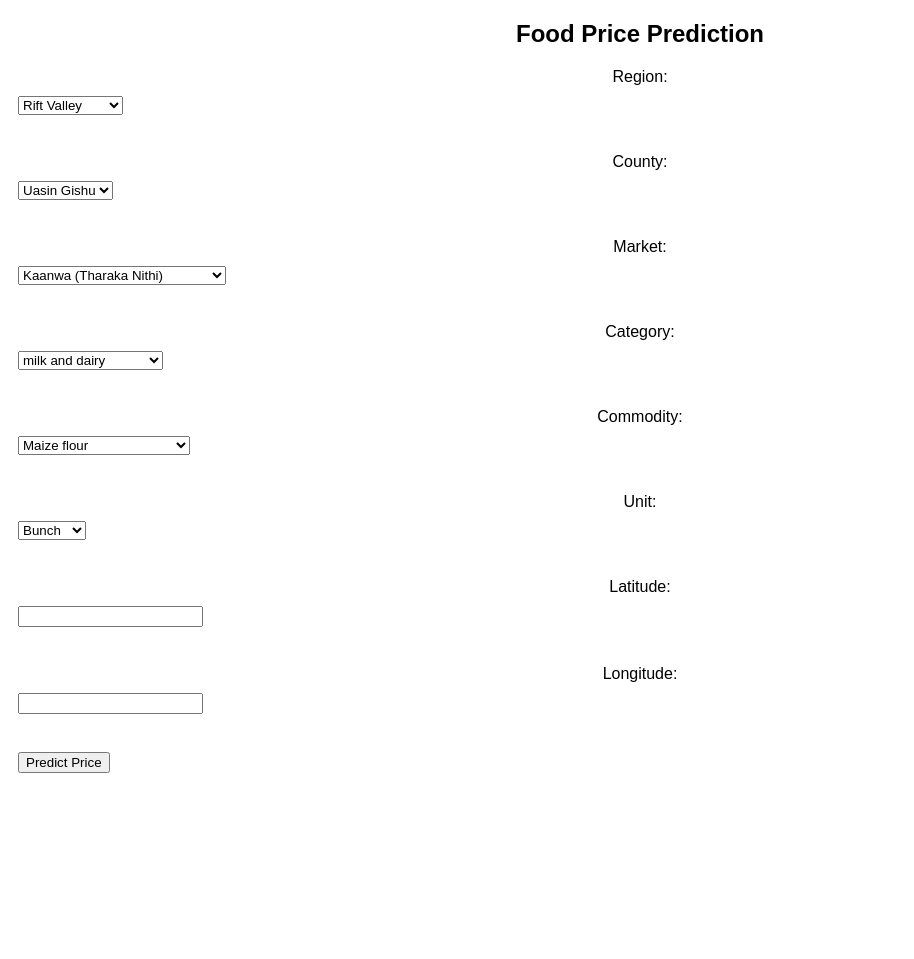
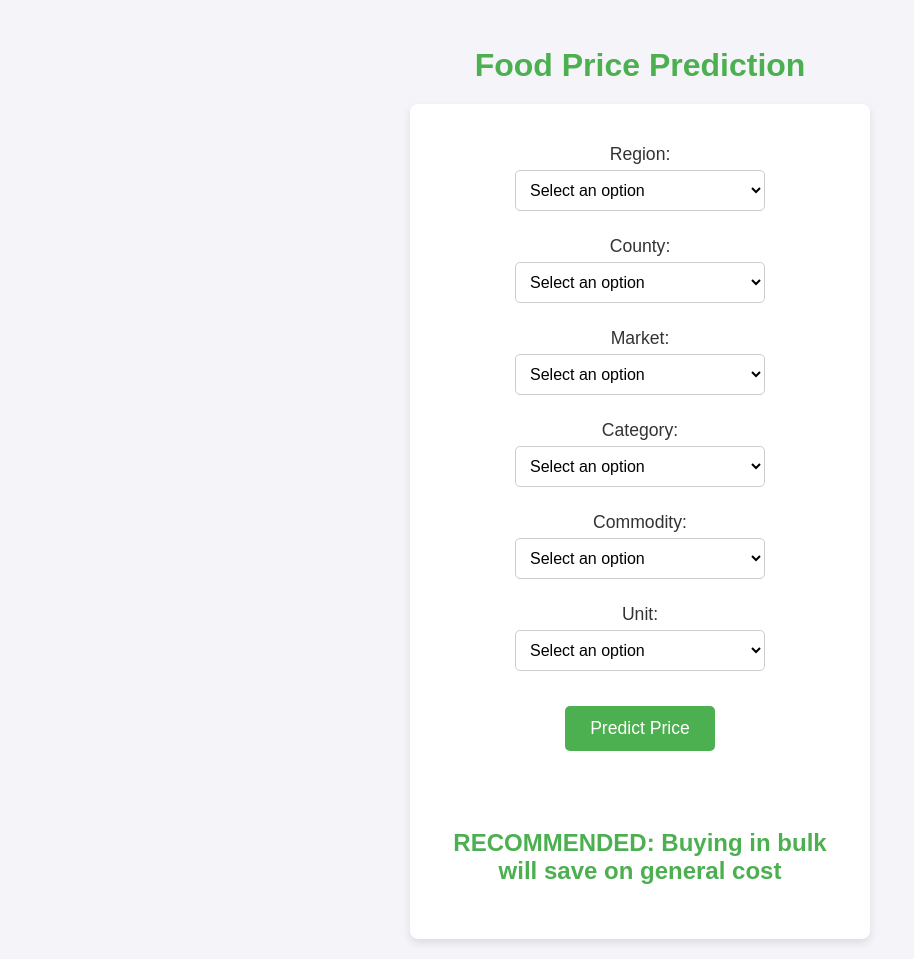
Before and after one commit to brc0d3s/Distributed-Food-Price-Prediction-for-Kenyan-Markets, a Flask app: page / in a window 1280 px wide. Shown: the whole page, without its empty margins (0-914 px from the left). Before the commit the page ends 773 px from the top, so only its background shows below. Run offline with Flask 3, Linux system fonts and the light colour scheme.

Commit message:
price prediction

```diff
--- a/app.py
+++ b/app.py
@@ -1,12 +1,9 @@
 from flask import Flask, render_template, request, jsonify
-from pyspark.ml.regression import GBTRegressionModel
-from pyspark.ml.feature import VectorAssembler
 from pyspark.ml import PipelineModel
-from pyspark.sql import SparkSession
+from pyspark.sql import SparkSession, Row
 
 app = Flask(__name__)
 
-# Dropdown data
 dropdown_data = {
     "region": ['Rift Valley', 'Eastern', 'North Eastern', 'Nyanza', 'Coast', 'Central', 'Nairobi'],
     "county": ['Uasin Gishu', 'Nakuru', 'Mandera', 'Kisumu', 'Marsabit', 'Wajir', 'Kajiado', 'Turkana', 'Mombasa', 'Kwale', 'Makueni', 'Meru South', 'Garissa', 'Nairobi', 'Isiolo', 'Kitui', 'Kilifi', 'Baringo', 'West Pokot', 'Nyeri', 'Machakos'],
@@ -20,14 +17,11 @@ dropdown_data = {
 def get_dropdown_data():
     return jsonify(dropdown_data)
 
-# Initialize Spark
+
 spark = SparkSession.builder.appName("FoodPricePrediction").getOrCreate()
 
-# Load the trained pipeline model
-model_path = "models/gbt_price_prediction_model"  # Ensure this path is correct
+model_path = "models/gbt_price_prediction_model"
 model = PipelineModel.load(model_path)
-
-feature_cols = ['region_index', 'county_index', 'market_index', 'category_index', 'commodity_index', 'unit_index', 'latitude', 'longitude']
 
 @app.route('/')
 def home():
@@ -38,18 +32,29 @@ def predict():
     try:
         data = request.json
 
-        input_data = spark.createDataFrame([
-            (data['region_index'], data['county_index'], data['market_index'],
-             data['category_index'], data['commodity_index'], data['unit_index'],
-             float(data['latitude']), float(data['longitude']))
-        ], feature_cols)
+        sample_data = [Row(
+            region=data['region'],
+            county=data['county'],
+            market=data['market'],
+            category=data['category'],
+            commodity=data['commodity'],
+            unit=data['unit'],
+            latitude=float(data['latitude']),
+            longitude=float(data['longitude'])
+        )]
 
-        assembler = VectorAssembler(inputCols=feature_cols, outputCol='features')
-        assembled_data = assembler.transform(input_data)
+        sample_df = spark.createDataFrame(sample_data)
 
-        prediction = model.transform(assembled_data).select('prediction').collect()[0]['prediction']
+        transformed_sample_df = model.transform(sample_df)
 
-        return jsonify({'predicted_price': prediction})
+        predictions = transformed_sample_df.select('prediction').collect()
+
+        if predictions:
+            predicted_price = predictions[0]['prediction']
+            return jsonify({'predicted_price': predicted_price})
+        else:
+            return jsonify({'error': 'No prediction generated'})
+
     except Exception as e:
         return jsonify({'error': str(e)})
 
--- a/static/script.js
+++ b/static/script.js
@@ -8,32 +8,56 @@ document.addEventListener("DOMContentLoaded", function () {
             populateDropdown('category', data.category);
             populateDropdown('commodity', data.commodity);
             populateDropdown('unit', data.unit);
-        });
+        })
+        .catch(error => console.error('Error fetching dropdown data:', error));
 
     function populateDropdown(id, options) {
         let select = document.getElementById(id);
-        options.forEach(option => {
+        select.innerHTML = '<option value="" disabled selected>Select an option</option>';
+        options.forEach((option) => {
             let opt = document.createElement("option");
             opt.value = option;
-            opt.innerHTML = option;
+            opt.innerText = option;
             select.appendChild(opt);
         });
     }
 });
 
+function predictPrice() {
+    if (!validateSelection()) {
+        document.getElementById("predictionResult").innerText = "Please fill all fields!";
+        return;
+    }
 
-function predictPrice() {
     let data = {
-        region_index: document.getElementById("region").selectedIndex,
-        county_index: document.getElementById("county").selectedIndex,
-        market_index: document.getElementById("market").selectedIndex,
-        category_index: document.getElementById("category").selectedIndex,
-        commodity_index: document.getElementById("commodity").selectedIndex,
-        unit_index: document.getElementById("unit").selectedIndex,
-        latitude: document.getElementById("latitude").value,
-        longitude: document.getElementById("longitude").value
+        region: document.getElementById("region").value,
+        county: document.getElementById("county").value,
+        market: document.getElementById("market").value,
+        category: document.getElementById("category").value,
+        commodity: document.getElementById("commodity").value,
+        unit: document.getElementById("unit").value,
+        latitude: -4.05,
+        longitude: 39.666667
     };
 
+    if (navigator.geolocation) {
+        navigator.geolocation.getCurrentPosition(
+            (position) => {
+                data.latitude = position.coords.latitude;
+                data.longitude = position.coords.longitude;
+                sendPredictionRequest(data);
+            },
+            () => {
+                console.warn("Geolocation permission denied. Using default (-4.05, 39.666667).");
+                sendPredictionRequest(data);
+            }
+        );
+    } else {
+        sendPredictionRequest(data);
+    }
+}
+
+function sendPredictionRequest(data) {
     fetch('/predict', {
         method: 'POST',
         headers: { 'Content-Type': 'application/json' },
@@ -41,7 +65,23 @@ function predictPrice() {
     })
     .then(response => response.json())
     .then(result => {
-        document.getElementById("predictionResult").innerText = "Predicted Price: " + result.predicted_price;
+        if (result.predicted_price) {
+            let final_price = (result.predicted_price * 130).toFixed(2);
+            document.getElementById("predictionResult").innerText = `Predicted Price: ${final_price}`;
+        } else {
+            document.getElementById("predictionResult").innerText = `Error: ${result.error}`;
+        }
     })
-    .catch(error => console.error('Error:', error));
+    .catch(error => {
+        document.getElementById("predictionResult").innerText = "Error: Unable to fetch prediction.";
+        console.error('Error:', error);
+    });
 }
+
+
+function validateSelection() {
+    return ["region", "county", "market", "category", "commodity", "unit"].every(id => {
+        let value = document.getElementById(id).value;
+        return value !== "" && value !== null;
+    });
+}
--- a/static/styles.css
+++ b/static/styles.css
@@ -1,9 +1,74 @@
+/* General Styles */
 body {
     font-family: Arial, sans-serif;
     text-align: center;
+    background-color: #f4f4f9;
+    padding: 20px;
+    margin: 0;
 }
 
-label, select, input, button {
-    margin: 10px;
+/* Heading Style */
+h2 {
+    color: #4CAF50;
+    font-size: 2em;
+    margin-bottom: 20px;
+}
+
+/* Label and Input/Select Field Styles */
+label {
+    font-size: 1.1em;
+    margin-top: 10px;
+    color: #333;
     display: block;
 }
+
+select {
+    width: 250px;
+    padding: 10px;
+    font-size: 1em;
+    border: 1px solid #ccc;
+    border-radius: 5px;
+    background-color: #fff;
+    margin: 5px 0 15px 0;
+    box-sizing: border-box;
+}
+
+/* Button Style */
+button {
+    padding: 12px 25px;
+    font-size: 1.1em;
+    background-color: #4CAF50;
+    color: white;
+    border: none;
+    border-radius: 5px;
+    cursor: pointer;
+    transition: background-color 0.3s;
+    margin-top: 20px;
+}
+
+button:hover {
+    background-color: #45a049;
+}
+
+
+h3 {
+    color: #4CAF50;
+    font-size: 1.5em;
+    margin-top: 30px;
+}
+
+
+.form-container {
+    background-color: white;
+    padding: 30px;
+    border-radius: 8px;
+    box-shadow: 0 4px 8px rgba(0, 0, 0, 0.1);
+    width: 400px;
+    margin: 0 auto;
+}
+
+
+select:focus, button:focus {
+    outline: none;
+    border-color: #4CAF50;
+}
--- a/templates/index.html
+++ b/templates/index.html
@@ -9,7 +9,7 @@
 </head>
 <body>
     <h2>Food Price Prediction</h2>
-
+    <div class="form-container">
         <label for="region">Region:</label>
         <select id="region"></select> <br>
 
@@ -28,14 +28,11 @@
         <label for="unit">Unit:</label>
         <select id="unit"></select> <br>
 
-    <label for="latitude">Latitude:</label>
-    <input type="text" id="latitude"> <br>
-
-    <label for="longitude">Longitude:</label>
-    <input type="text" id="longitude"> <br>
-
         <button onclick="predictPrice()">Predict Price</button>
 
-    <h3 id="predictionResult"></h3>
+        <h3 id="predictionResult"></h3><br>
+
+        <h3>RECOMMENDED: Buying in bulk will save on general cost</h3>
+    </div>
 </body>
 </html>
```
Also changed, not shown: 2 other files. Lines whose indentation alone changed are shown as unchanged.
